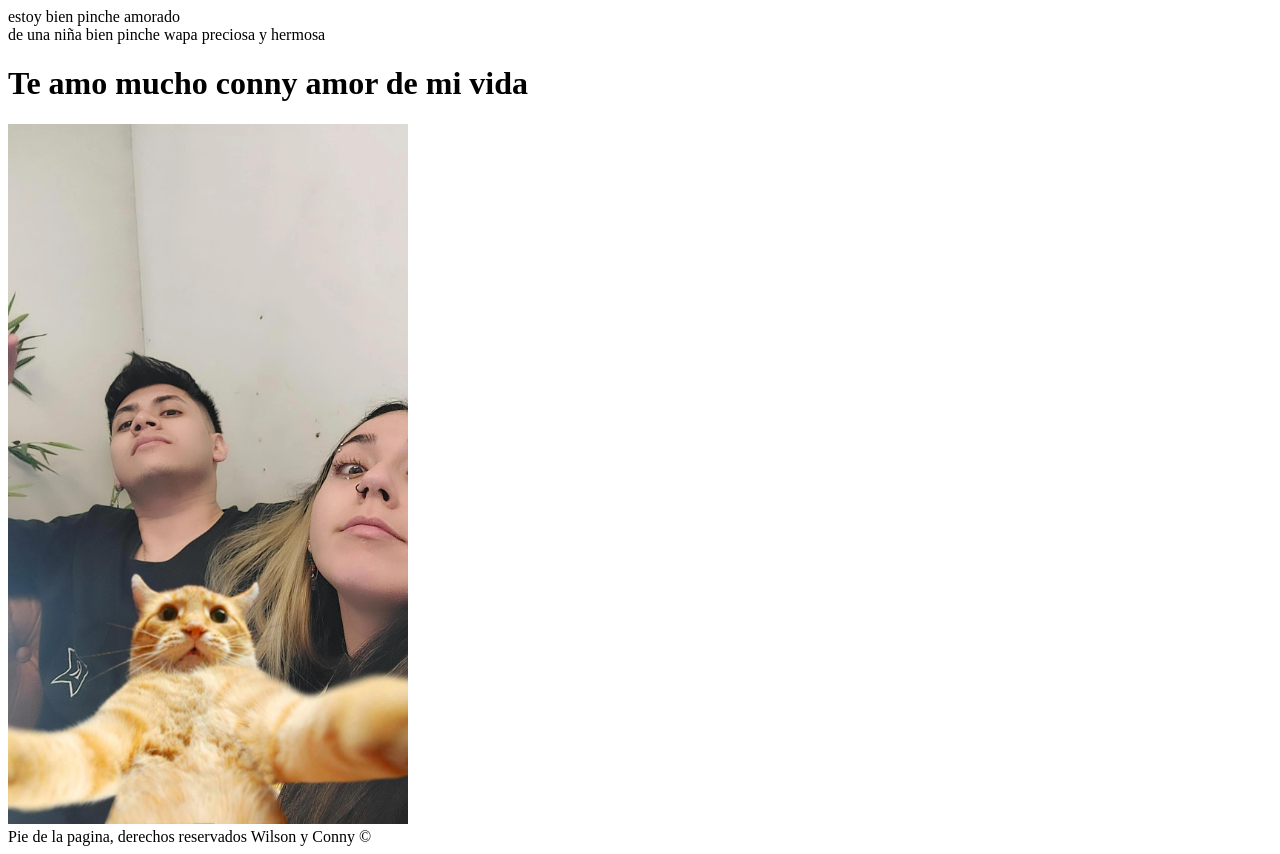
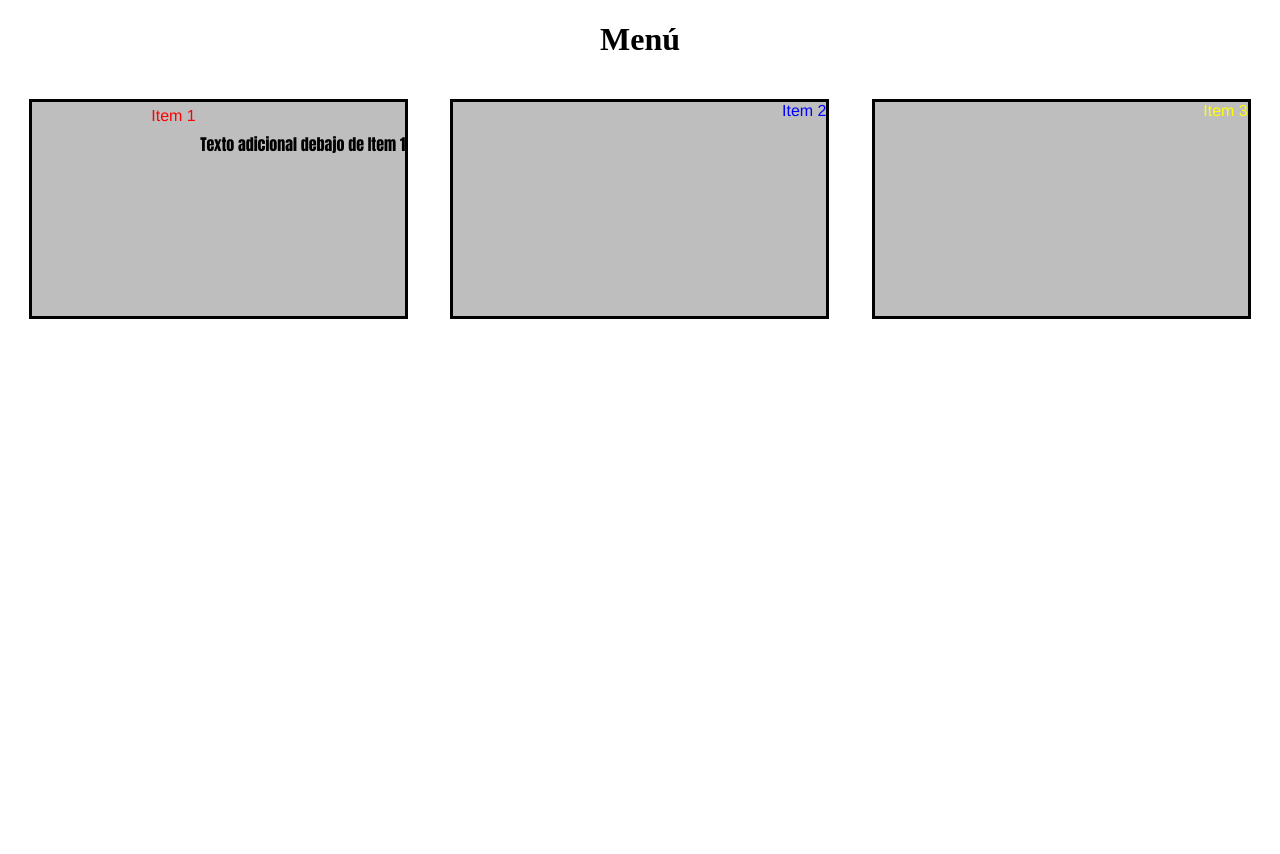
Before and after one commit to WCayoL/Module1, a plain HTML site: page index.html in a window 1280 px wide. After the commit the page ends 800 px from the top, so only its background shows below. Drawn offline with Linux system fonts and the light colour scheme.

Commit message:
Update index.html

```diff
--- a/index.html
+++ b/index.html
@@ -1,22 +1,102 @@
-<!doctype html>
-<html lang="es">
+<!DOCTYPE html>
+<html>
 <head>
-  <meta charset="utf-8">
-  <title>Página Principal</title>
+<meta charset="utf-8">
+<meta name="viewport" content="width=device-width, initial-scale=1">
+<title>Actividad Módulo 2</title>
+<style>
+
+/********** Base styles **********/
+* {
+  box-sizing: border-box;
+}
+h1 {
+  margin-bottom: 25px;
+}
+
+p {
+  border: 3px solid black;
+  background-color: #bebebe;
+  width: 90%;
+  height: 220px;
+  margin-right: auto;
+  margin-left: auto;
+  font-family: Helvetica;
+  color: black;
+  text-align: right;
+}
+
+#item1{
+  color: red;
+}
+
+#item2{
+  color: blue;
+}
+
+#item3{
+  color: yellow;
+}
+
+span {
+  font-family: Impact, Haettenschweiler, 'Arial Narrow Bold', sans-serif;
+  color: black;
+  position:relative;
+  top: 30px;
+  left: 0px;
+  text-align: left;
+}
+
+/* Simple Responsive Framework. */
+.row {
+  width: 100%;
+}
+
+/********** Large devices only **********/
+@media (min-width: 992px) {
+  .col-lg-4 {
+    float: left;
+    width: 33.33%;
+  }
+}
+
+/********** Medium devices only **********/
+@media (min-width: 768px) and (max-width: 991px) {
+  .col-md-6, .col-md-12 {
+    float: left;
+  }
+  .col-md-6 {
+    width: 50%;
+  }
+  .col-md-12 {
+    width: 100%;
+  }
+}
+
+</style>
 </head>
 <body>
-  <header>
-    estoy bien pinche amorado
-    <nav>
-      de una niña bien pinche wapa preciosa y hermosa
-    </nav>
-  </header>
-  <h1> Te amo mucho conny amor de mi vida </h1>
-  <img src="aa.jpg"
-    width="400"
-    height="700" />
-  <footer>
-    Pie de la pagina, derechos reservados Wilson y Conny &copy;
-  </footer>
+  <center>
+    <h1>Menú</h1>
+  </center>
+
+  <div class="row">
+    <div class="col-lg-4 col-md-6">
+      <p id="item1">Item 1
+        <span>
+          Texto adicional debajo de Item 1
+        </span>
+      </p>
+    </div>
+
+    <div class="col-lg-4 col-md-6">
+      <p id="item2">Item 2</p>
+    </div>
+
+    <div class="col-lg-4 col-md-12">
+      <p id="item3">Item 3</p>
+    </div>
+  </div>
+
 </body>
 </html>
```
